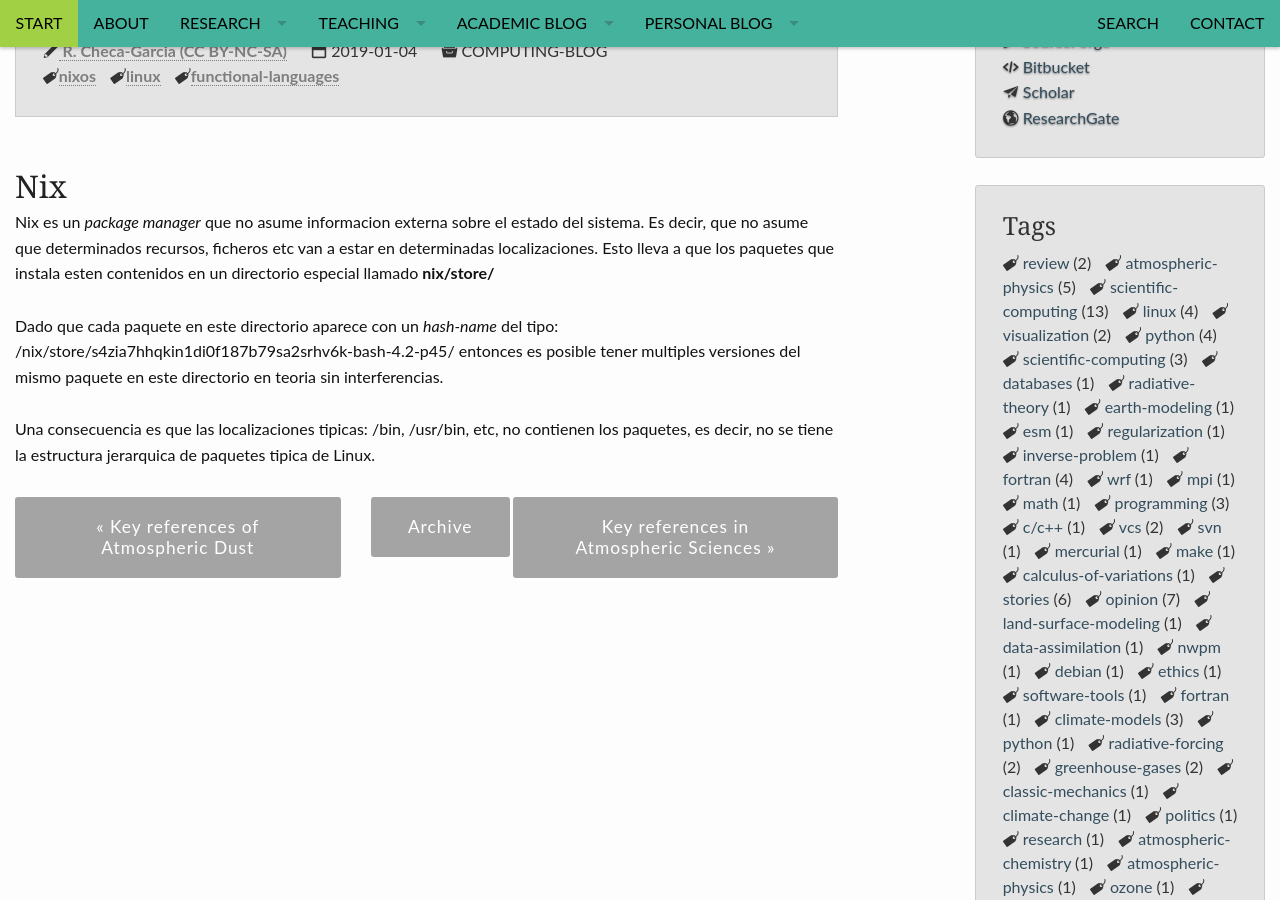
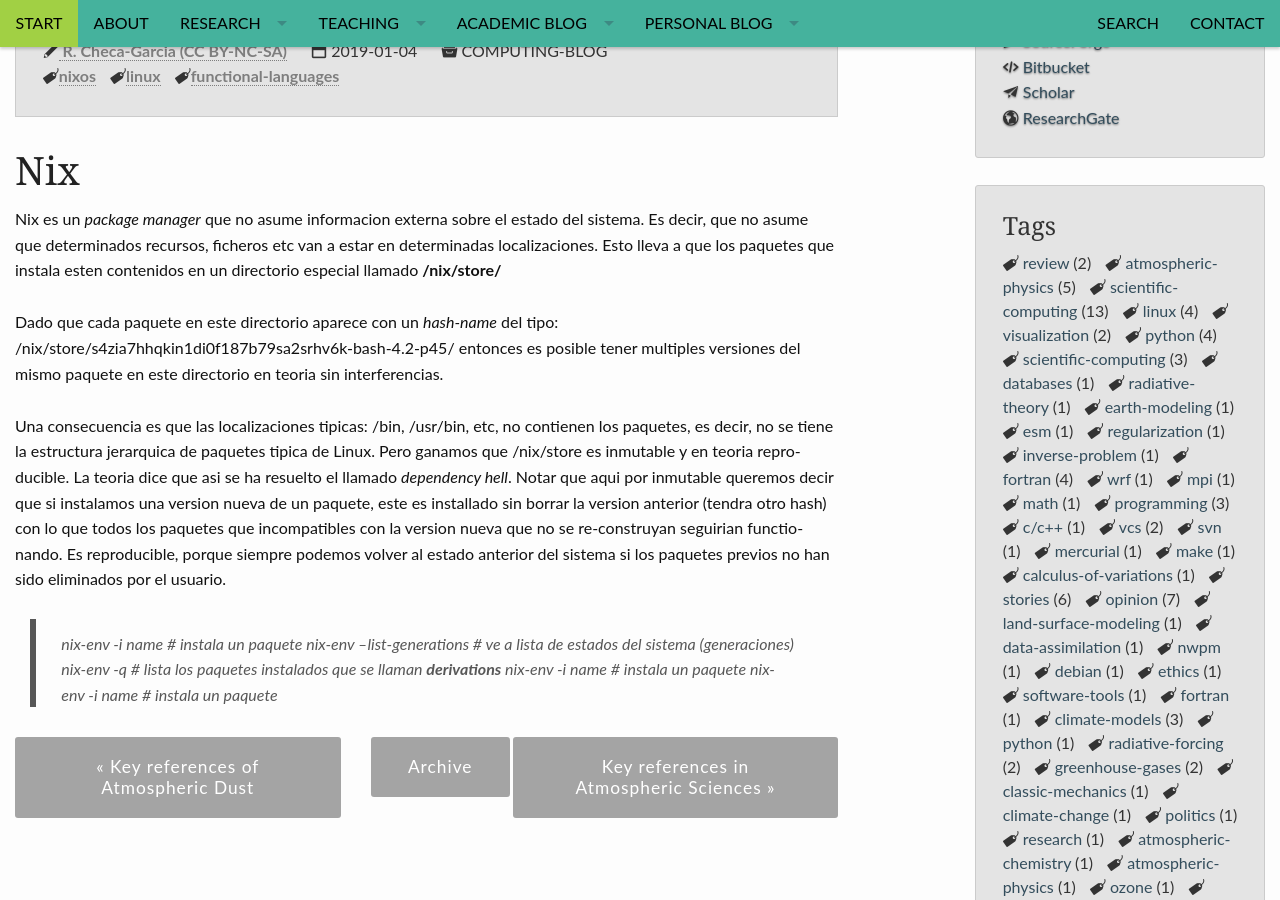
Before and after one commit to RCHG/rchg.github.io, a Jekyll site: the page built from _posts/2019-01-04-Learning-Nixos.md, in a window 1280 px wide and 900 px high, scrolled down 380 px. Built offline with Jekyll 4.4.1, drawn with Linux system fonts in a browser that asks for light colours; nearby versions of some CDN libraries; comment, search, counter and statistics services are not loaded.

Commit message:
Update 2019-01-04-Learning-Nixos.md

```diff
--- a/_posts/2019-01-04-Learning-Nixos.md
+++ b/_posts/2019-01-04-Learning-Nixos.md
@@ -15,12 +15,12 @@ header:
 ---
 
 Nix
-------
+====
 
 Nix es un *package manager* que no asume informacion externa  sobre el estado del sistema.
 Es decir, que no asume que determinados recursos, ficheros etc van a estar en determinadas
 localizaciones. Esto lleva a que los paquetes que instala esten contenidos en un directorio
-especial llamado **nix/store/**
+especial llamado **/nix/store/**
 
 Dado que cada paquete en este directorio aparece con un *hash-name* del tipo:
 /nix/store/s4zia7hhqkin1di0f187b79sa2srhv6k-bash-4.2-p45/
@@ -28,4 +28,17 @@ entonces es posible tener multiples versiones del mismo paquete en este director
 sin interferencias.
 
 Una consecuencia es que las localizaciones tipicas: /bin,  /usr/bin, etc, no contienen los
-paquetes, es decir, no se tiene la estructura jerarquica de paquetes tipica de Linux.
+paquetes, es decir, no se tiene la estructura jerarquica de paquetes tipica de Linux. Pero
+ganamos que /nix/store es inmutable y en teoria reproducible. La teoria dice que asi se
+ha resuelto el llamado *dependency hell*. Notar que aqui por inmutable queremos decir que
+si instalamos una version nueva de un paquete, este es installado sin borrar la version
+anterior (tendra otro hash) con lo que todos los paquetes que incompatibles con la version
+nueva que no se re-construyan seguirian functionando. Es reproducible, porque siempre podemos
+volver al estado anterior del sistema si los paquetes previos no han sido eliminados por
+el usuario.
+
+>  nix-env -i name             # instala un paquete
+>  nix-env --list-generations  # ve a lista de estados del sistema (generaciones)
+>  nix-env -q                  # lista los paquetes instalados que se llaman **derivations**
+>  nix-env -i name  # instala un paquete
+>  nix-env -i name  # instala un paquete
```
